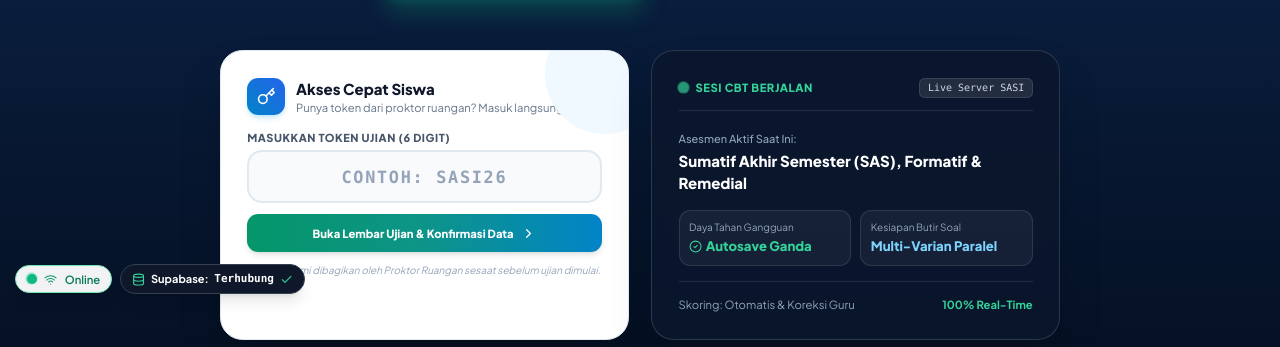
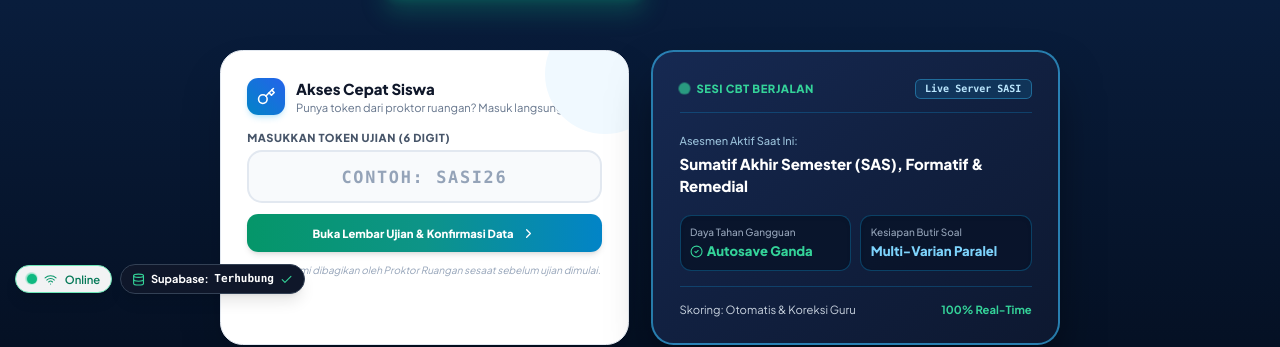
Before and after one commit to nughejr-creator/Sistem_Assesmen_Sekolah_Indonesia, a React (Vite) app: page / in a window 1280 px wide. Shown: the part 491-838 px from the top of the page. Built offline with nearby package versions, Linux system fonts and the light colour scheme; no server answers; the database is empty.

Commit message:
style(home): enhance cbt status card contrast with bright borders and distinct fill

```diff
--- a/src/components/public/LandingHomeBody.tsx
+++ b/src/components/public/LandingHomeBody.tsx
@@ -164,41 +164,41 @@ export const LandingHomeBody: React.FC<LandingHomeBodyProps> = ({
               </form>
             </div>
 
-            {/* KARTU 2: RINGKASAN STATUS ASESMEN & KEANDALAN CBT */}
-            <div className="bg-[#0b172d]/90 rounded-3xl p-6 sm:p-7 border border-slate-700/80 shadow-2xl relative overflow-hidden flex flex-col justify-between text-white backdrop-blur-md">
+            {/* KARTU 2: RINGKASAN STATUS ASESMEN & KEANDALAN CBT (KONTRASTING CARD & VISIBLE BORDER) */}
+            <div className="bg-gradient-to-br from-[#162952] via-[#112040] to-[#0d1830] rounded-3xl p-6 sm:p-7 border-2 border-sky-400/60 shadow-2xl shadow-black/60 relative overflow-hidden flex flex-col justify-between text-white backdrop-blur-md transition-all duration-300 hover:border-sky-300">
 
               <div>
-                <div className="flex items-center justify-between pb-3 border-b border-white/10">
+                <div className="flex items-center justify-between pb-3.5 border-b border-sky-500/25">
                   <div className="flex items-center space-x-2">
                     <span className="w-2.5 h-2.5 rounded-full bg-emerald-400 animate-ping" />
                     <span className="text-xs font-black tracking-wider uppercase text-emerald-400">
                       Sesi CBT Berjalan
                     </span>
                   </div>
-                  <span className="text-[10px] font-mono px-2 py-0.5 rounded-md bg-white/10 text-slate-300 border border-white/10">
+                  <span className="text-[10px] font-mono font-bold px-2.5 py-0.5 rounded-md bg-sky-500/15 text-sky-200 border border-sky-400/40 shadow-xs">
                     Live Server SASI
                   </span>
                 </div>
 
-                <div className="mt-4 space-y-3">
+                <div className="mt-4 space-y-3.5">
                   <div>
-                    <span className="text-[11px] text-slate-400 font-medium">Asesmen Aktif Saat Ini:</span>
+                    <span className="text-[11px] text-sky-200/80 font-medium">Asesmen Aktif Saat Ini:</span>
                     <h4 className="font-extrabold text-base text-white mt-0.5">
                       Sumatif Akhir Semester (SAS), Formatif & Remedial
                     </h4>
                   </div>
 
                   <div className="grid grid-cols-2 gap-2.5 pt-1">
-                    <div className="bg-white/5 border border-white/10 rounded-xl p-2.5">
-                      <span className="text-[10px] text-slate-400 block">Daya Tahan Gangguan</span>
+                    <div className="bg-[#09152b]/90 border border-sky-500/30 rounded-xl p-2.5 shadow-inner">
+                      <span className="text-[10px] text-slate-400 block font-medium">Daya Tahan Gangguan</span>
                       <span className="text-sm font-black text-emerald-400 flex items-center space-x-1 mt-0.5">
                         <CheckCircle2 className="w-3.5 h-3.5 inline text-emerald-400" />
                         <span>Autosave Ganda</span>
                       </span>
                     </div>
 
-                    <div className="bg-white/5 border border-white/10 rounded-xl p-2.5">
-                      <span className="text-[10px] text-slate-400 block">Kesiapan Butir Soal</span>
+                    <div className="bg-[#09152b]/90 border border-sky-500/30 rounded-xl p-2.5 shadow-inner">
+                      <span className="text-[10px] text-slate-400 block font-medium">Kesiapan Butir Soal</span>
                       <span className="text-sm font-black text-sky-300 mt-0.5 block">
                         Multi-Varian Paralel
                       </span>
@@ -208,7 +208,7 @@ export const LandingHomeBody: React.FC<LandingHomeBodyProps> = ({
               </div>
 
               {/* Status footer inside card */}
-              <div className="pt-4 mt-4 border-t border-white/10 flex items-center justify-between text-xs text-slate-400">
+              <div className="pt-4 mt-4 border-t border-sky-500/25 flex items-center justify-between text-xs text-slate-300">
                 <span>Skoring: Otomatis & Koreksi Guru</span>
                 <span className="text-emerald-400 font-bold">100% Real-Time</span>
               </div>
```
